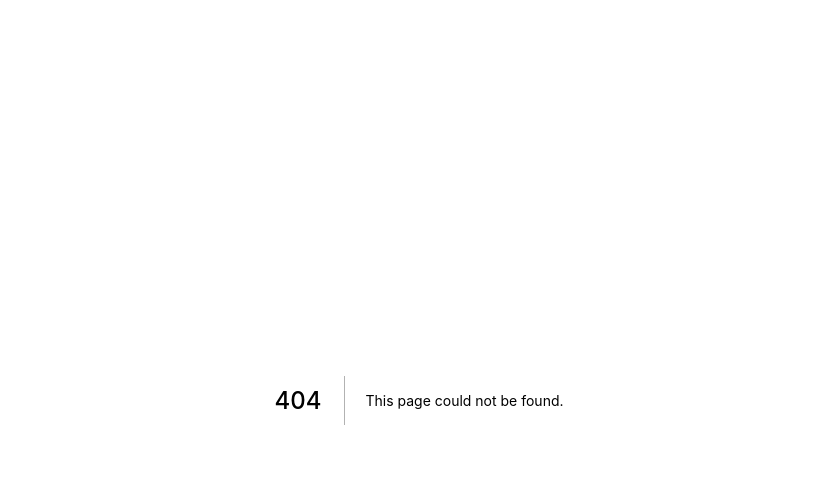
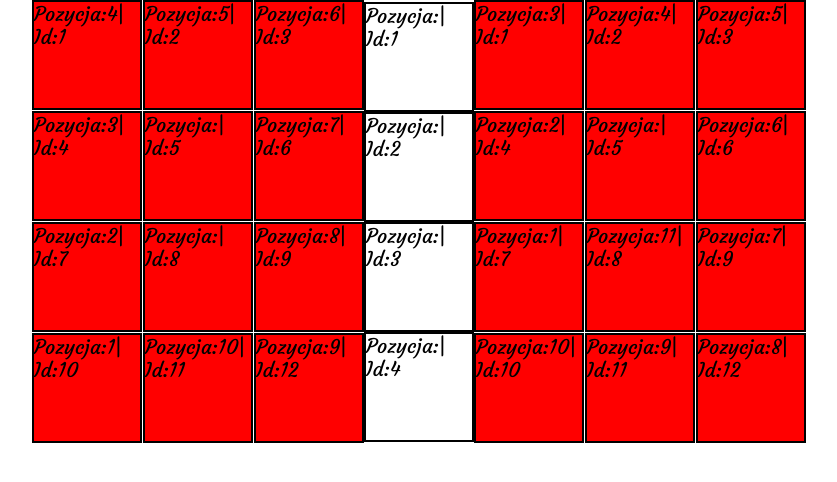
Before and after one commit to 42Matt/obywatele-towarzysze, a Next.js app: page /game in a window 1280 px wide. Before the commit this address had no page. Shown: the top 482 px of the page, without its empty margins (221-1058 px from the left). Built offline with nearby package versions, Linux system fonts and the light colour scheme.

Commit message:
Feat: add gameMap positions draft

```diff
--- /dev/null
+++ b/src/components/GameMap/GameMap.js
@@ -0,0 +1,65 @@
+import styled from 'styled-components';
+import { villageData, cityData, riverData } from './mapData';
+
+const Wrapper = styled.div`
+  display: flex;
+  direction: columns;
+  justify-content: center;
+`;
+
+const StyledGrid = styled.div`
+  /* grid-gap: 2px; */
+  grid-gap: 1px;
+  display: grid;
+  max-width: auto;
+  height: auto;
+
+  grid-template-columns: repeat(3, 1fr);
+  grid-template-rows: repeat(4, 1fr);
+
+  > div {
+    background-color: red;
+  }
+`;
+
+const MapField = styled.div`
+  height: 11rem;
+  width: 11rem;
+  /* temps */
+  border: 2px solid black;
+  font-size: 2rem;
+`;
+
+const MiddleFields = styled.div`
+  display: flex;
+  flex-direction: column;
+  justify-content: center;
+`;
+
+export const GameMap = () => (
+  <Wrapper>
+    <StyledGrid>
+      {villageData.map((item) => (
+        <MapField key={item.id} id={item.id}>
+          Pozycja:{item.position}| Id:{item.id}
+        </MapField>
+      ))}
+    </StyledGrid>
+
+    <MiddleFields>
+      {riverData.map((item) => (
+        <MapField key={item.id} id={item.id}>
+          Pozycja:{item.position}| Id:{item.id}
+        </MapField>
+      ))}
+    </MiddleFields>
+
+    <StyledGrid>
+      {cityData.map((item) => (
+        <MapField key={item.id} id={item.id}>
+          Pozycja:{item.position}| Id:{item.id}
+        </MapField>
+      ))}
+    </StyledGrid>
+  </Wrapper>
+);
--- /dev/null
+++ b/src/components/GameMap/index.js
@@ -0,0 +1 @@
+export { GameMap as default } from './GameMap';
--- /dev/null
+++ b/src/components/GameMap/mapData.js
@@ -0,0 +1,118 @@
+export const villageData = [
+  {
+    id: 1,
+    position: 4,
+  },
+  {
+    id: 2,
+    position: 5,
+  },
+  {
+    id: 3,
+    position: 6,
+  },
+  {
+    id: 4,
+    position: 3,
+  },
+  {
+    id: 5,
+    position: null,
+  },
+  {
+    id: 6,
+    position: 7,
+  },
+  {
+    id: 7,
+    position: 2,
+  },
+  {
+    id: 8,
+    position: null,
+  },
+  {
+    id: 9,
+    position: 8,
+  },
+  {
+    id: 10,
+    position: 1,
+  },
+  {
+    id: 11,
+    position: 10,
+  },
+  {
+    id: 12,
+    position: 9,
+  },
+];
+
+export const cityData = [
+  {
+    id: 1,
+    position: 3,
+  },
+  {
+    id: 2,
+    position: 4,
+  },
+  {
+    id: 3,
+    position: 5,
+  },
+  {
+    id: 4,
+    position: 2,
+  },
+  {
+    id: 5,
+    position: null,
+    area: 'boss-head',
+  },
+  {
+    id: 6,
+    position: 6,
+  },
+  {
+    id: 7,
+    position: 1,
+  },
+  {
+    id: 8,
+    position: 11,
+    area: 'boss',
+  },
+  {
+    id: 9,
+    position: 7,
+  },
+  {
+    id: 10,
+    position: 10,
+  },
+  {
+    id: 11,
+    position: 9,
+  },
+  {
+    id: 12,
+    position: 8,
+  },
+];
+
+export const riverData = [
+  {
+    id: 1,
+  },
+  {
+    id: 2,
+  },
+  {
+    id: 3,
+  },
+  {
+    id: 4,
+  },
+];
--- /dev/null
+++ b/src/pages/game.js
@@ -0,0 +1,5 @@
+import GameMap from 'components/GameMap';
+
+const game = () => <GameMap />;
+
+export default game;
--- a/src/pages/index.js
+++ b/src/pages/index.js
@@ -1,6 +1,7 @@
 import { useState } from 'react';
 import styled from 'styled-components';
 import Button from 'components/Button';
+import Link from 'next/link';
 // import pic from 'assets/pic.jpeg';
 
 const Wrapper = styled.div`
@@ -43,6 +44,7 @@ const Title = styled.h1`
   color: ${({ theme }) => theme.colors.textNormal};
   font-family: ${({ theme }) => theme.fonts.title};
   font-size: ${({ theme }) => theme.sizes.xxl};
+  text-align: center;
   /* text-shadow: 1px 1px #fff; */
 `;
 
@@ -130,7 +132,9 @@ const Home = () => {
         </NumberContainer>
 
         <StyledButton secondary active={isButtonVisible}>
-          <span>Start</span>
+          <Link href="/game">
+            <span>Start</span>
+          </Link>
         </StyledButton>
       </MenuContainer>
     </Wrapper>
```
